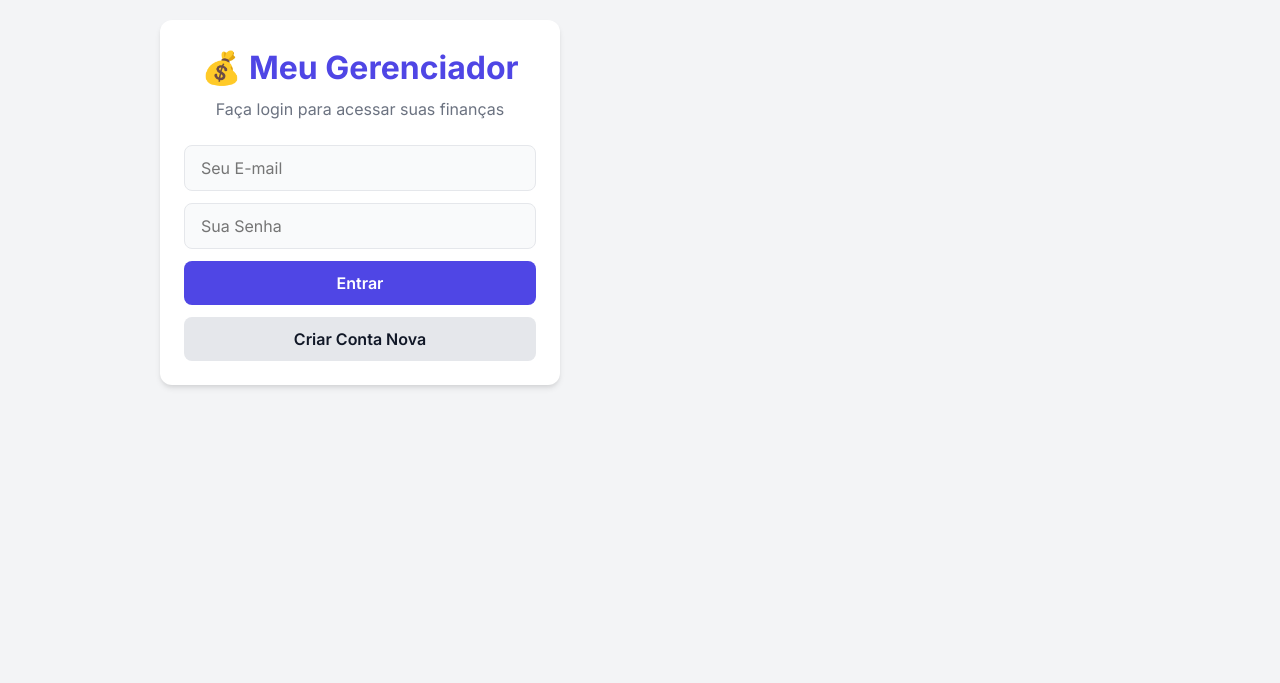
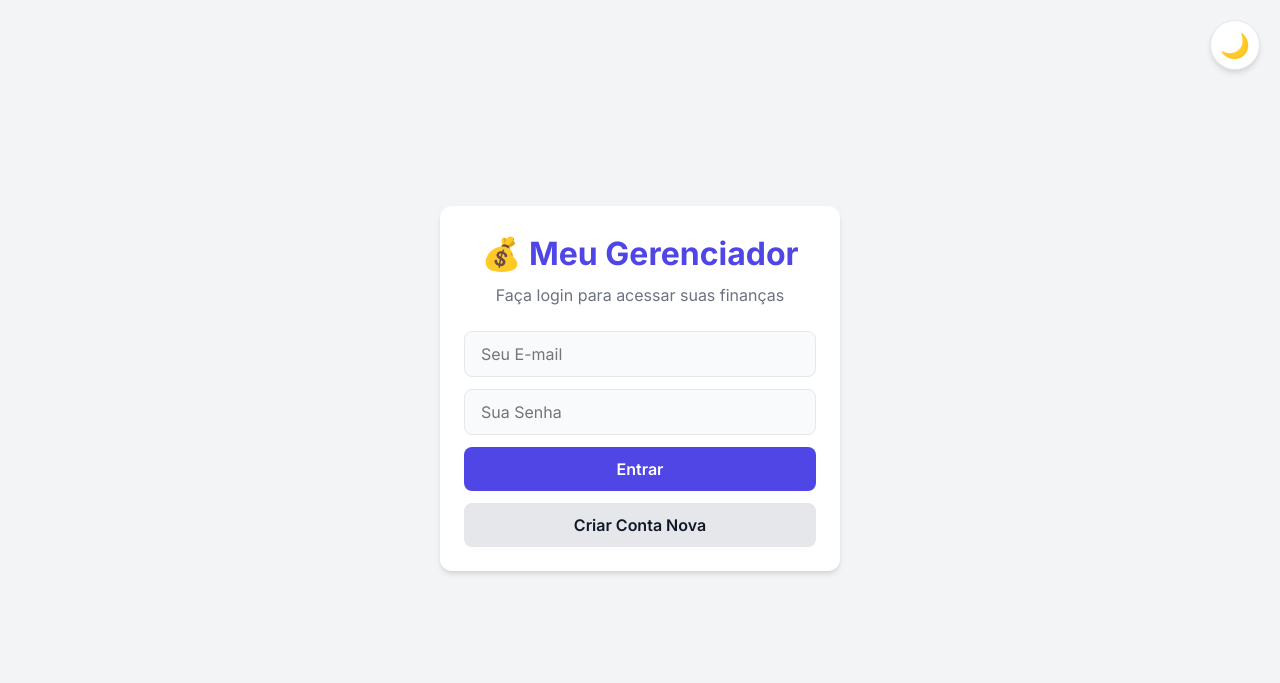
Before and after one commit to anaolr/controle-de-financas, a plain HTML site: page frontend/index.html in a window 1280 px wide. Drawn offline with Linux system fonts and the light colour scheme.

Commit message:
melhorias de design

```diff
--- a/frontend/index.html
+++ b/frontend/index.html
@@ -9,7 +9,8 @@
     <link rel="stylesheet" href="style.css">
 </head>
 <body>
-    <div class="container">
+    <button onclick="toggleTema()" class="theme-toggle" id="btn-theme">🌙</button>
+
     <div id="tela-login">
         <div class="card login-card">
             <h1>💰 Meu Gerenciador</h1>
@@ -23,7 +24,7 @@
         </div>
     </div>
 
-        <div id="tela-app" style="display: none;">
+    <div class="container" id="tela-app" style="display: none;">
 
         <header class="app-header">
             <h1>Visão Geral</h1>
@@ -94,7 +95,6 @@
             </table>
         </div>
     </div>
-    </div>
 
     <script src="script.js"></script>
 </body>
--- a/frontend/script.js
+++ b/frontend/script.js
@@ -52,10 +52,9 @@ function fazerLogout() {
 }
 
 function mudarTela(logado) {
-  document.getElementById("tela-login").style.display = logado
-    ? "none"
-    : "block";
-  document.getElementById("tela-app").style.display = logado ? "block" : "none";
+    // Trocamos "block" por "flex" para respeitar a centralização do CSS!
+    document.getElementById("tela-login").style.display = logado ? "none" : "flex";
+    document.getElementById("tela-app").style.display = logado ? "block" : "none";
 }
 
 // Verifica se a pessoa já estava logada antes
@@ -183,5 +182,32 @@ async function editarGasto(id) {
   carregarDados();
 }
 
-// Inicia checando se tem login ativo
-window.onload = checarSessao;
+// ==== TEMA NOTURNO ====
+function toggleTema() {
+    // Liga ou desliga a classe 'dark-mode' no corpo da página
+    document.body.classList.toggle("dark-mode");
+
+    // Verifica se ficou escuro ou claro
+    const isDark = document.body.classList.contains("dark-mode");
+
+    // Salva a preferência no navegador da pessoa
+    localStorage.setItem("tema", isDark ? "dark" : "light");
+
+    // Muda o ícone do botão
+    document.getElementById("btn-theme").textContent = isDark ? "☀️" : "🌙";
+}
+
+function carregarTema() {
+    // Quando a página abre, puxa o que estava salvo
+    const temaSalvo = localStorage.getItem("tema");
+    if (temaSalvo === "dark") {
+        document.body.classList.add("dark-mode");
+        document.getElementById("btn-theme").textContent = "☀️";
+    }
+}
+
+// Inicia checando o tema e o login ativo
+window.onload = function() {
+    carregarTema();
+    checarSessao();
+};
--- a/frontend/style.css
+++ b/frontend/style.css
@@ -183,12 +183,18 @@ button:active { transform: scale(0.97); }
 .btn-excluir:hover { background-color: var(--danger-hover); }
 
 
-/* ================= TELA DE LOGIN ================= */
+/* ================= TELA DE LOGIN 100% CENTRALIZADA ================= */
 #tela-login {
+    position: fixed;
+    top: 0;
+    left: 0;
+    width: 100vw;
+    height: 100vh;
+    background-color: var(--bg-color);
     display: flex;
     justify-content: center;
     align-items: center;
-    min-height: 80vh;
+    z-index: 1000;
 }
 
 .login-card {
@@ -199,6 +205,49 @@ button:active { transform: scale(0.97); }
 
 .login-card h1 { color: var(--primary); margin-bottom: 5px; }
 .login-card .subtitle { color: var(--text-muted); margin-bottom: 24px; }
+
+/* ================= BOTÃO DE TEMA FLUTUANTE ================= */
+.theme-toggle {
+    position: fixed;
+    top: 20px;
+    right: 20px;
+    background: var(--surface);
+    border: 1px solid var(--border);
+    color: var(--text-main);
+    font-size: 1.5rem;
+    padding: 10px;
+    border-radius: 50%;
+    cursor: pointer;
+    z-index: 2000;
+    box-shadow: var(--shadow);
+    transition: all 0.3s ease;
+    display: flex;
+    justify-content: center;
+    align-items: center;
+    width: 50px;
+    height: 50px;
+}
+.theme-toggle:hover {
+    transform: scale(1.1);
+}
+
+/* ================= TEMA NOTURNO (DARK MODE) ================= */
+body.dark-mode {
+    --bg-color: #111827;      /* Fundo muito escuro */
+    --surface: #1f2937;       /* Fundo dos cards (cinza escuro) */
+    --text-main: #f9fafb;     /* Texto branco */
+    --text-muted: #9ca3af;    /* Texto cinza claro */
+    --border: #374151;        /* Bordas mais escuras */
+}
+
+body.dark-mode input, body.dark-mode select {
+    background-color: #374151;
+    color: var(--text-main);
+    border-color: #4b5563;
+}
+
+body.dark-mode .modern-table th { background-color: #1f2937; }
+body.dark-mode .modern-table tbody tr:hover { background-color: #374151; }
 
 
 /* ================= MEDIA QUERIES (Celulares) ================= */
```
Lines whose indentation alone changed are shown as unchanged.
